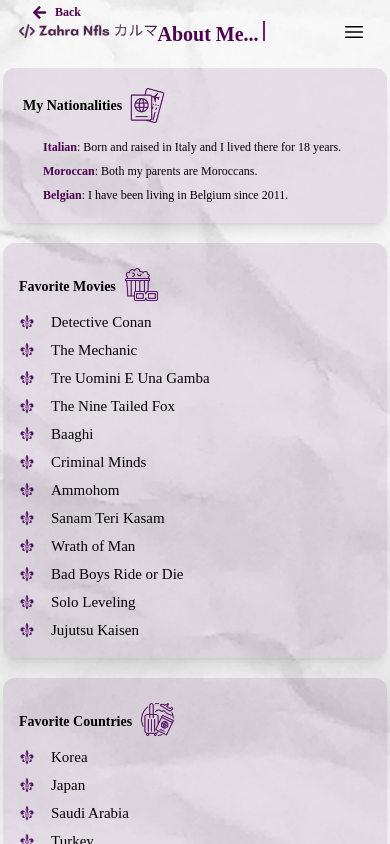
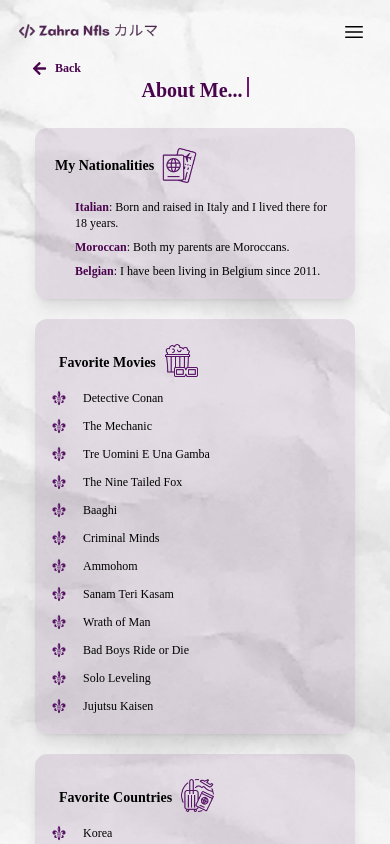
Before and after one commit to Zahra-Nfls/Portfolio, a Next.js app: page /About/Personal in a window 390 px wide. Shown: the top 844 px of the page. Built offline with nearby package versions, Linux system fonts and the light colour scheme.

Commit message:
portfolio glow up: made some adjustments for mobile reponsivness

```diff
--- a/src/app/About/Personal/page.tsx
+++ b/src/app/About/Personal/page.tsx
@@ -367,7 +367,7 @@ export default function PersonalAbout() {
   return (
     <div className="w-full h-auto md:h-full flex flex-col scrollbar-custom-professional relative">
       {/* Navbar / Header - NOT blurred */}
-      <div className="flex flex-col justify-center md:justify-start md:gap-5 mt-[-0.5rem] ml-[2rem] md:ml-14 md:mt-[-2rem] z-30 relative">
+      <div className="flex flex-col justify-center md:justify-start md:gap-6 ml-[2rem] md:ml-14 md:mt-[-1rem] mt-12 z-30 relative">
         <button
           onClick={() => router.push("/About")}
           className="mt-[-2rem] flex items-center gap-2 text-fuchsia-950 hover:text-fuchsia-950/45 transition font-indie md:mt-0"
@@ -376,10 +376,10 @@ export default function PersonalAbout() {
           <span className="md:text-lg text-xs font-semibold">Back</span>
         </button>
 
-        <section className="flex justify-center items-center md:ml-[-5rem] md:mb-0">
+        <section className="flex justify-center items-center md:ml-[-5rem] ml-[-2rem] md:mb-0">
           <AnimatedText
             text="About Me..."
-            className="font-indie text-fuchsia-950 text-xl md:text-3xl font-bold text-center md:mt-[-2rem] mb-2 md:mb-0 ml-0 md:ml-7"
+            className="font-indie text-fuchsia-950 text-xl md:text-3xl font-bold text-center md:mt-[-2rem] mb-3 md:mb-0 ml-0 md:ml-7"
           />
         </section>
       </div>
@@ -389,8 +389,8 @@ export default function PersonalAbout() {
         <div className="relative md:flex-wrap text-lg font-dm h-full flex flex-col md:max-h-[28rem] p-3 overflow-y-auto w-full">
           <div className="relative grid grid-cols-1 md:grid-cols-2 gap-5 w-full mb-5 place-items-center px-10">
             {/* Nationalities Card */}
-            <div className="border-fuchsia-950 rounded-xl bg-fuchsia-950/10 w-96 md:w-[37rem] h-full p-5 shadow-lg mx-5 md:mx-0">
-              <div className="flex items-center gap-2 mb-4">
+            <div className="border-fuchsia-950 rounded-xl bg-fuchsia-950/10 w-80 md:w-[37rem] h-full p-5 shadow-lg mx-5 md:mx-0">
+              <div className="flex items-center gap-2 mb-4 ">
                 <h2 className="text-sm md:text-lg font-semibold font-indie">My Nationalities</h2>
                 <Image src="/images/passport (1).png" alt="Nationalities" width={35} height={35} />
               </div>
@@ -428,7 +428,7 @@ export default function PersonalAbout() {
           onClick={closeModal}
         >
           <div
-            className="modal p-6 rounded-xl max-w-lg w-full relative border border-fuchsia-950 shadow-xl bg-white mx-5"
+            className="modal p-6 rounded-xl max-w-lg w-80 md:w-full relative border border-fuchsia-950 shadow-xl bg-white mx-5"
             onClick={(e) => e.stopPropagation()}
           >
             <div className="flex flex-col items-center">
@@ -486,9 +486,9 @@ function Category({
   imageUrl: string;
 }) {
   return (
-    <div className="border-fuchsia-950 rounded-xl bg-fuchsia-950/10 p-4 shadow-lg w-96 md:w-[37rem] h-full flex flex-col justify-center mx-5 md:mx-10">
-      <div className="flex items-center">
-        <p className="text-sm md:text-lg font-semibold font-indie mt-3 mb-2">{title}</p>
+    <div className="border-fuchsia-950 rounded-xl bg-fuchsia-950/10 p-4 shadow-lg w-80 md:w-[37rem] h-full flex flex-col justify-center mx-5 md:mx-10">
+      <div className="flex items-center mx-10">
+        <p className="text-sm md:text-lg font-semibold font-indie mt-3 mb-2 ml-[-2rem]">{title}</p>
         <Image className="mb-2 mt-2 ml-2" src={imageUrl} alt={title} width={35} height={35} />
       </div>
       <ul className="grid col-2 md:grid-cols-2 gap-x-0 gap-y-1 mt-0">
@@ -498,7 +498,7 @@ function Category({
             className="text-black text-xs md:text-m cursor-pointer relative pl-6 before:content-[''] before:absolute before:left-0 before:top-1/2 before:-translate-y-1/2 before:w-4 before:h-4 before:bg-[url('/images/fleur-de-lis.png')] before:bg-cover before:bg-no-repeat"
             onClick={() => openModal(item)}
           >
-            <span className="inline-block px-2 py-1 text-[15px] font-indie rounded-md hover:bg-fuchsia-950/50 hover:text-white transition-all duration-150">
+            <span className="inline-block px-2 py-1 text-xs md:text-[15px] font-indie rounded-md hover:bg-fuchsia-950/50 hover:text-white transition-all duration-150">
               {item.name || item.title}
             </span>
           </li>
--- a/src/app/About/page.tsx
+++ b/src/app/About/page.tsx
@@ -22,10 +22,10 @@
             className="md:w-[330px] w-[200px]"
             />
             <section className='flex flex-col justify-center'>
-                <p className='md:mt-5 mt-[-1rem] text-bold text-center md:text-xl  text-fuchsia-950 font-semibold '>
+                <p className='md:mt-5  text-bold text-center text-xl md:text-xl  text-fuchsia-950 font-semibold '>
                     My Life Philosophy:
                 </p>
-                <p className='mx-20 mt-3 text-xs md:text-lg text-center mb-3 md:mb-0'>
+                <p className='mx-20 mt-3 text-xs md:text-lg text-center mb-4 md:mb-0'>
                     "The Japanese art of fixing broken pottery with gold.
                     <br/>It teaches us to embrace our flaws and missteps in life. We can heal, grow stronger, and make our lives more beautiful."
                 </p>
@@ -34,20 +34,20 @@
 
 
         <div className="md:w-1/2 flex flex-col justify-center text-xs md:p-5 md:ml-[-5rem] md:mr-10 ">
-        <section className='mx-20 md:mx-0'>
-            <p className="md:text-lg font-indie text-center">
+        <section className='mx-10 mt-3 md:mt-0 md:mx-0'>
+            <p className="md:text-lg text-xs font-indie text-center">
             My journey began with strategy and numbers: clear, structured, logical.
             </p>
-            <p className="md:text-lg font-indie text-center">
+            <p className="md:text-lg text-xs font-indie text-center">
             But creativity and code brought new energy and meaning.
             </p>
-            <p className="md:text-lg font-indie text-center">
+            <p className="md:text-lg text-xs font-indie text-center">
             Now I’m building my own rhythm where everything I’ve learned comes together.
             </p>
         </section>
 
             {/* Navigation Buttons */}
-            <section className="flex flex-row justify-center gap-6 text-xs md:text-sm">
+            <section className="flex flex-row justify-center gap-6 text-xs mb-5 md:text-sm">
             <Link href="/About/Professional">
                 <button className="flex items-center gap-2 font-indie border-2 border-fuchsia-950 rounded-xl text-fuchsia-950 p-3 mt-5 bg-fuchsia-950/10 transition duration-300 ease-in-out hover:bg-fuchsia-950/45 hover:text-white">
                 Professional About
```
